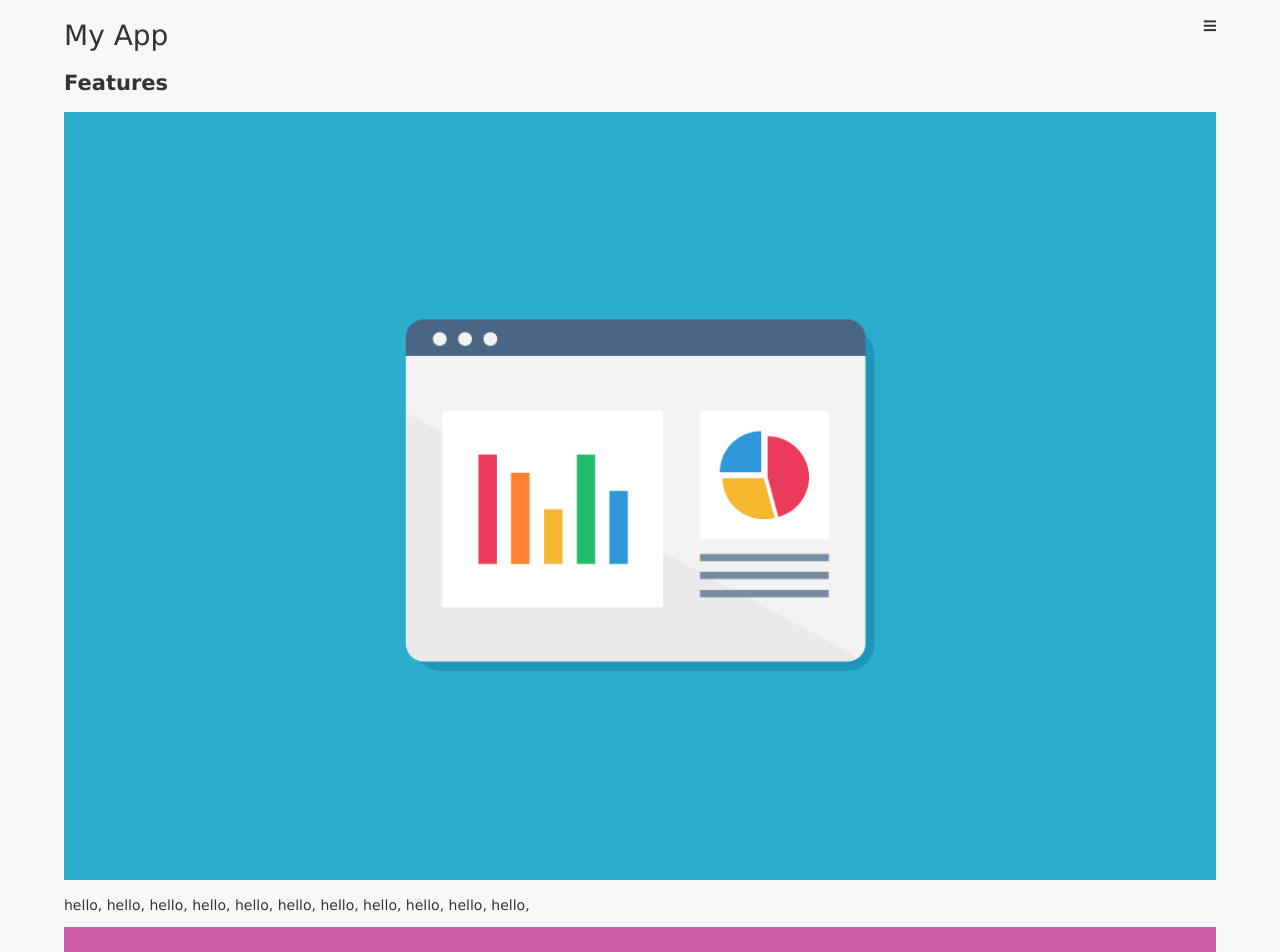
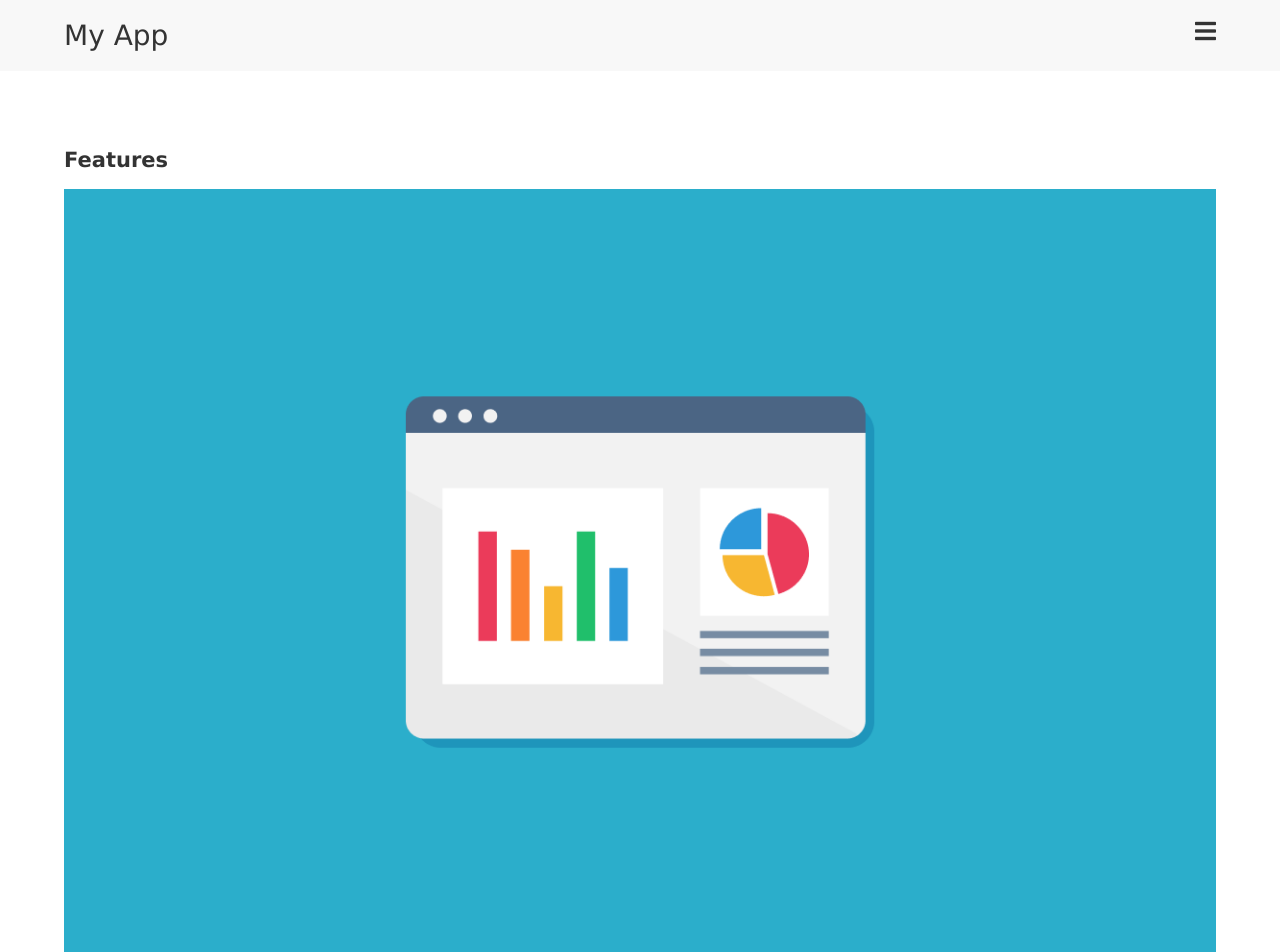
Before and after one commit to githubyosshi/myspsite, a plain HTML site: page index.html in a window 1280 px wide. Shown: the top 952 px of the page. Drawn offline with Linux system fonts and the light colour scheme.

Commit message:
Prepare a heading style commit

```diff
--- a/css/styles.css
+++ b/css/styles.css
@@ -11,6 +11,11 @@ body {
   margin: 0 auto;
 }
 
+/* 文書行間を広げる */
+p {
+  line-height: 2;
+}
+
 header h1 {
   font-size: 28px;
   font-weight: normal;
@@ -18,10 +23,27 @@ header h1 {
 
 #open_menu {
   float: right;
-  font-size: 24x;
+  font-size: 24px;
   cursor: pointer;
 }
 
+.features {
+  padding: 60px 0;
+  background: #fff;
+}
+
+.feature h1 {
+  text-align: center;
+  font-weight: normal;
+  margin: 0 0 60px;
+}
+
+/* 画像が大きすぎたので調整 */
 .feature img {
   width: 100%;
 }
+
+/* 最後のmarginは付けない */
+.feature:not(:last-child) {
+  margin-bottom: 60px;
+}
```
